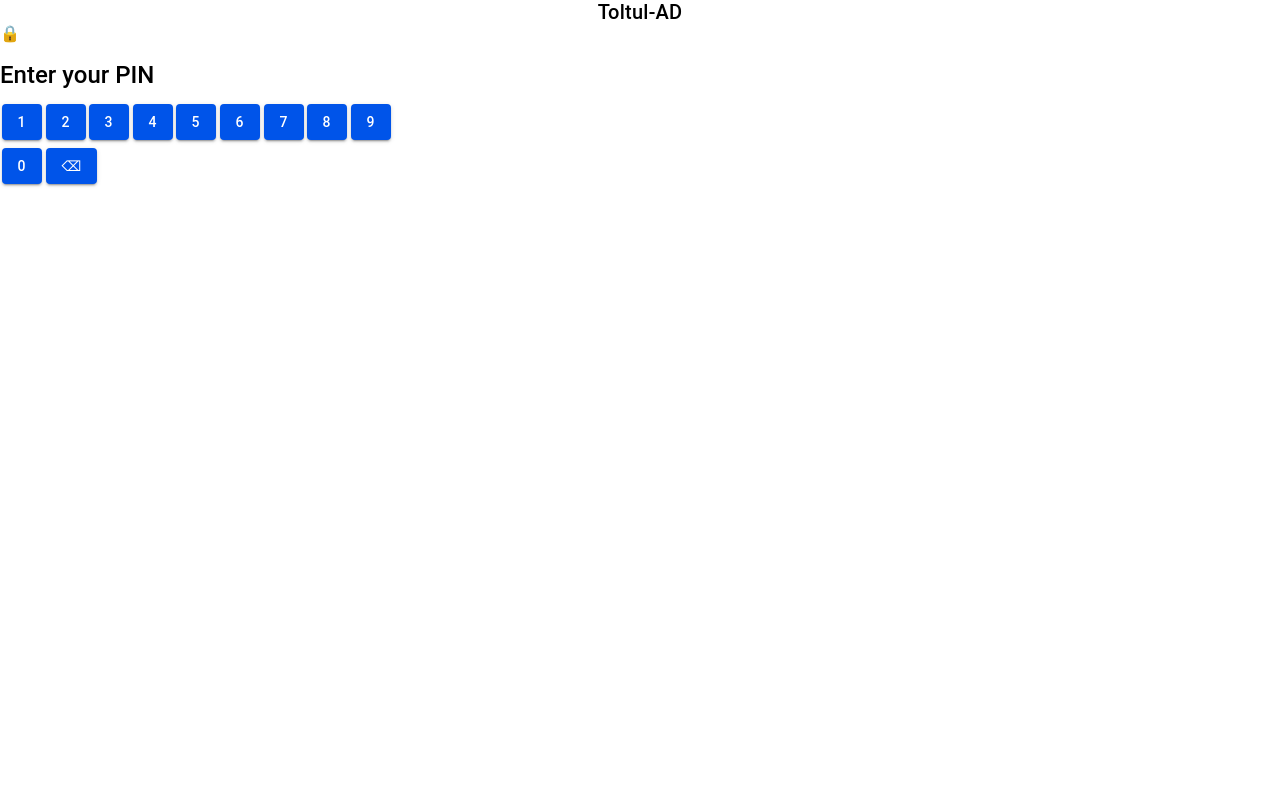
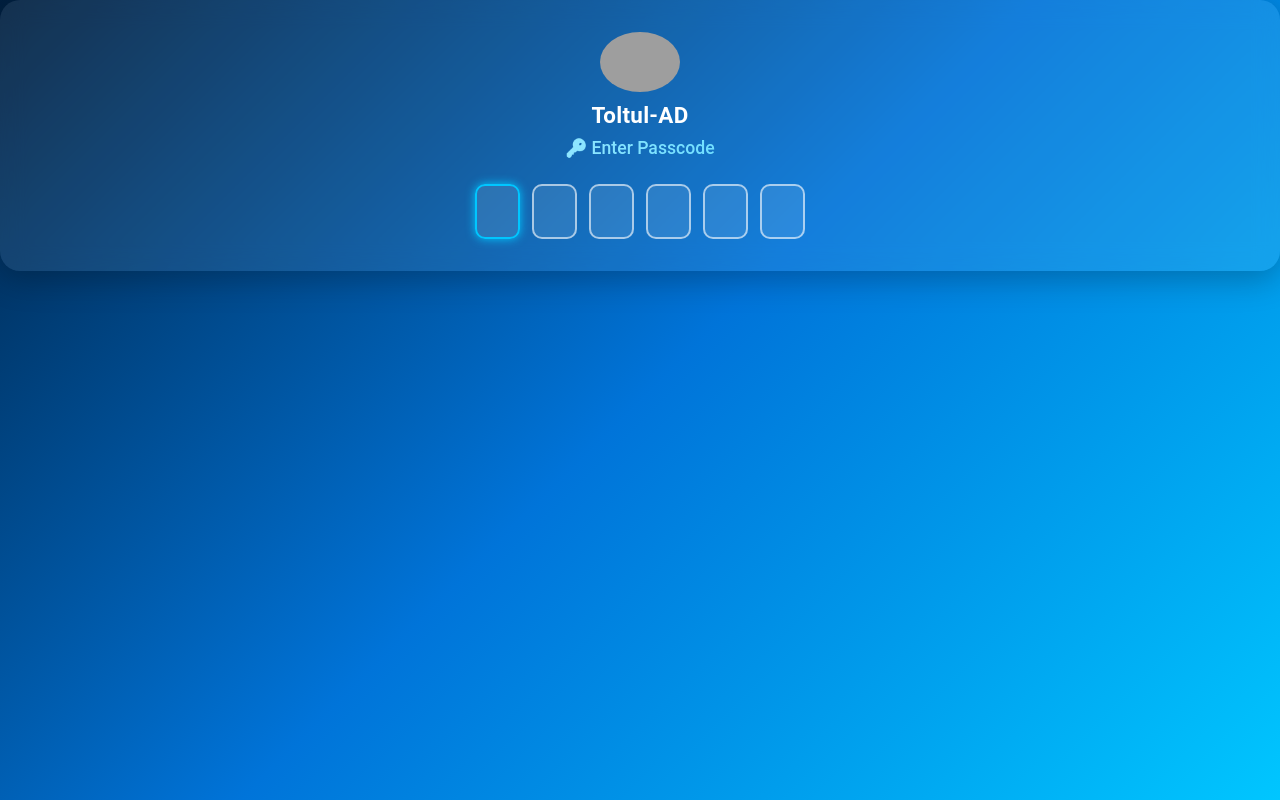
Before and after one commit to Opop29/Toltul-ad, a React (Vite) app: page /Toltul-ad/enter-passcode in a window 1280 px wide. Built offline with nearby package versions, Linux system fonts and the light colour scheme; grey boxes are pictures that could not be loaded.

Commit message:
replace the button passcode logic inpt input

```diff
--- /dev/null
+++ b/src/css/EnterPasscode.css
@@ -0,0 +1,98 @@
+.enter-passcode-bg {
+  --background: linear-gradient(135deg, #001f3f, #0074d9, #00c6ff);
+  display: flex;
+  justify-content: center;
+  align-items: center;
+}
+
+.glass-card {
+  background: rgba(255, 255, 255, 0.08);
+  backdrop-filter: blur(12px);
+  padding: 2rem;
+  border-radius: 20px;
+  box-shadow: 0 8px 32px rgba(0, 0, 0, 0.25);
+  width: auto;
+  max-width: auto;
+  max-height: auto;
+  text-align: center;
+  animation: fadeInUp 0.9s ease;
+}
+
+.app-logo {
+  width: 80px;
+  margin: 0 auto 10px;
+  display: block;
+  border-radius: 50%;
+}
+
+.tech-title {
+  font-size: 1.4rem;
+  font-weight: bold;
+  color: white;
+}
+
+.gradient-title {
+  font-size: 1.1rem;
+  margin: 10px 0 25px;
+  background: linear-gradient(90deg, #ffffff, #00c6ff);
+  -webkit-background-clip: text;
+  -webkit-text-fill-color: transparent;
+}
+
+.hidden-pass-input {
+  opacity: 0;
+  position: absolute;
+  pointer-events: none;
+}
+
+.pin-boxes {
+  display: flex;
+  justify-content: center;
+  gap: 12px;
+  margin-top: 10px;
+}
+
+.pin-box {
+  width: 45px;
+  height: 55px;
+  border-radius: 10px;
+  border: 2px solid rgba(255, 255, 255, 0.6);
+  font-size: 2rem;
+  font-weight: bold;
+  display: flex;
+  justify-content: center;
+  align-items: center;
+  color: white;
+  background: rgba(255, 255, 255, 0.1);
+  transition: all 0.3s ease;
+}
+
+.pin-box.active {
+  border-color: #00c6ff;
+  box-shadow: 0 0 10px #00c6ff;
+}
+
+.pin-box.filled {
+  background: rgba(0, 198, 255, 0.2);
+}
+
+.loading-spinner {
+  margin-top: 20px;
+}
+
+.shake {
+  animation: shake 0.4s ease-in-out;
+}
+
+@keyframes shake {
+  0% { transform: translateX(0px); }
+  25% { transform: translateX(-6px); }
+  50% { transform: translateX(6px); }
+  75% { transform: translateX(-6px); }
+  100% { transform: translateX(0px); }
+}
+
+@keyframes fadeInUp {
+  0% { opacity: 0; transform: translateY(20px); }
+  100% { opacity: 1; transform: translateY(0); }
+}
--- a/src/pages/EnterPasscode.tsx
+++ b/src/pages/EnterPasscode.tsx
@@ -1,43 +1,32 @@
-import React, { useState, useEffect } from "react";
+import React, { useState, useEffect, useRef } from "react";
 import {
   IonPage,
   IonContent,
-  IonInput,
-  IonButton,
   IonToast,
-  IonItem,
-  IonLabel,
   IonSpinner,
-  IonIcon,
-  IonHeader,
-  IonToolbar,
   IonTitle,
-  isPlatform
 } from "@ionic/react";
 import { useHistory } from "react-router-dom";
 import { supabase } from "../utils/supabaseClient";
-import { eye, eyeOff } from "ionicons/icons";
-
+import "../css/EnterPasscode.css";
 
 const EnterPasscode: React.FC = () => {
-  const [passcode, setPasscode] = useState("");
-  const [showPasscode, setShowPasscode] = useState(false);
   const [pin, setPin] = useState<string[]>(Array(6).fill(""));
   const [activeIndex, setActiveIndex] = useState(0);
+  const [loading, setLoading] = useState(false);
+  const [shake, setShake] = useState(false);
 
   const [showToast, setShowToast] = useState(false);
   const [toastMessage, setToastMessage] = useState("");
   const [toastColor, setToastColor] = useState<"success" | "danger">("success");
-  const [loading, setLoading] = useState(false);
-  const [shake, setShake] = useState(false);
 
+  const inputRef = useRef<HTMLInputElement>(null);
   const history = useHistory();
-  const isMobile = isPlatform("mobile") || isPlatform("tablet");
 
   useEffect(() => {
-    setPasscode("");
-    setPin(Array(6).fill(""));
-    setActiveIndex(0);
+    if (inputRef.current) {
+      inputRef.current.focus();
+    }
   }, []);
 
   const vibrate = (pattern: number | number[]) => {
@@ -63,7 +52,6 @@ const EnterPasscode: React.FC = () => {
       setToastMessage("❌ Invalid Passcode");
       setToastColor("danger");
       setShowToast(true);
-      setPasscode("");
       setPin(Array(6).fill(""));
       setActiveIndex(0);
     } else {
@@ -76,70 +64,44 @@ const EnterPasscode: React.FC = () => {
     }
   };
 
-  const onDesktopSubmit = () => {
-    if (!passcode.trim()) return;
-    checkPasscode(passcode);
-  };
+  const handleChange = (e: React.ChangeEvent<HTMLInputElement>) => {
+    let value = e.target.value.replace(/\D/g, ""); // only numbers
+    if (value.length > 6) value = value.slice(0, 6);
 
-  const handleNumberPress = (num: string) => {
-    if (loading) return;
-    if (activeIndex < 6) {
-      const newPin = [...pin];
-      newPin[activeIndex] = num;
+    const newPin = value.split("");
+    while (newPin.length < 6) newPin.push("");
+
     setPin(newPin);
-      setActiveIndex(activeIndex + 1);
-      if (activeIndex + 1 === 6) checkPasscode(newPin.join(""));
-    }
-  };
+    setActiveIndex(newPin.findIndex((d) => d === ""));
 
-  const handleDelete = () => {
-    if (loading) return;
-    if (activeIndex > 0) {
-      const newPin = [...pin];
-      newPin[activeIndex - 1] = "";
-      setPin(newPin);
-      setActiveIndex(activeIndex - 1);
+    if (value.length === 6) {
+      checkPasscode(value);
     }
   };
 
   return (
     <IonPage>
       <IonContent className="enter-passcode-bg" fullscreen>
-    {!isMobile ? (
-      <div className="glass-card desktop-container">
+        <div className="glass-card passcode-pin-container">
+          {/* Logo */}
+          <img src="../assets/logo.png" alt="Logo" className="app-logo" />
 
+          {/* Title */}
           <IonTitle className="ion-text-center tech-title">Toltul-AD</IonTitle>
-        <h1 className="title gradient-title">🔑 Enter Passcode</h1>
-        <IonItem className={shake ? "shake" : ""}>
-          <IonLabel position="floating">Passcode</IonLabel>
-          <IonInput
-            type={showPasscode ? "text" : "password"}
-            value={passcode}
-            onIonChange={(e) => setPasscode(e.detail.value!)}
-            onKeyDown={(e) => { if (e.key === "Enter") onDesktopSubmit(); }}
+          <h1 className="gradient-title">🔑 Enter Passcode</h1>
+
+          {/* Hidden Input */}
+          <input
+            ref={inputRef}
+            type="tel"
+            inputMode="numeric"
+            maxLength={6}
+            value={pin.join("")}
+            onChange={handleChange}
+            className="hidden-pass-input"
           />
-          <IonIcon
-            slot="end"
-            icon={showPasscode ? eyeOff : eye}
-            onClick={() => setShowPasscode(!showPasscode)}
-            style={{ cursor: "pointer" }}
-          />
-        </IonItem>
-       <IonButton
-  expand="block"
-  onClick={onDesktopSubmit}
-  disabled={!passcode.trim() || loading}
-  style={{ display: loading ? "none" : "block" }}
->
-  {loading ? <IonSpinner name="crescent" /> : "Submit"}
-</IonButton>
 
-      </div>
-    ) : (
-      <div className="glass-card passcode-container">
-        <IonTitle className="ion-text-center tech-title">Toltul-AD</IonTitle>
-        <div className="logo-circle">🔒</div>
-        <h2>Enter your PIN</h2>
+          {/* PIN Boxes */}
           <div className={`pin-boxes ${shake ? "shake" : ""}`}>
             {pin.map((digit, i) => (
               <div
@@ -147,36 +109,18 @@ const EnterPasscode: React.FC = () => {
                 className={`pin-box ${digit ? "filled" : ""} ${
                   i === activeIndex ? "active" : ""
                 }`}
+                onClick={() => inputRef.current?.focus()}
               >
                 {digit ? "●" : ""}
               </div>
             ))}
           </div>
-        <div className="keypad">
-          {[1, 2, 3, 4, 5, 6, 7, 8, 9].map((n) => (
-            <IonButton
-              key={n}
-              onClick={() => handleNumberPress(String(n))}
-              className="keypad-btn"
-            >
-              {n}
-            </IonButton>
-          ))}
-          <div className="keypad-placeholder" />
-          <IonButton
-            onClick={() => handleNumberPress("0")}
-            className="keypad-btn"
-          >
-            0
-          </IonButton>
-          <IonButton onClick={handleDelete} className="keypad-btn keypad-back">
-            ⌫
-          </IonButton>
+
+          {/* Loading Spinner */}
+          {loading && <IonSpinner name="crescent" className="loading-spinner" />}
         </div>
-        {loading && <IonSpinner name="crescent" />}
-      </div>
-    )}
 
+        {/* Toast */}
         <IonToast
           isOpen={showToast}
           message={toastMessage}
@@ -186,7 +130,6 @@ const EnterPasscode: React.FC = () => {
         />
       </IonContent>
     </IonPage>
-
   );
 };
 
```
Also changed, not shown: src/assets/logo.png (added). Lines whose indentation alone changed are shown as unchanged.
